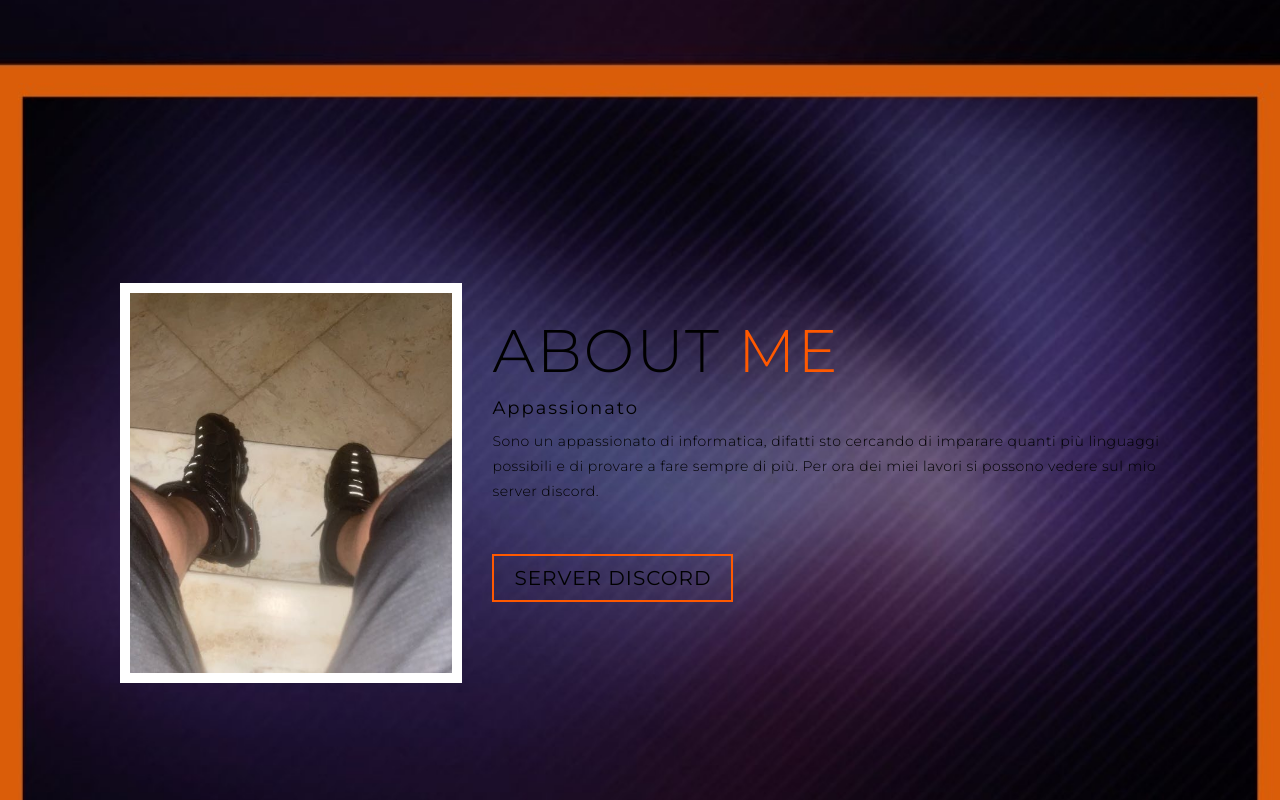
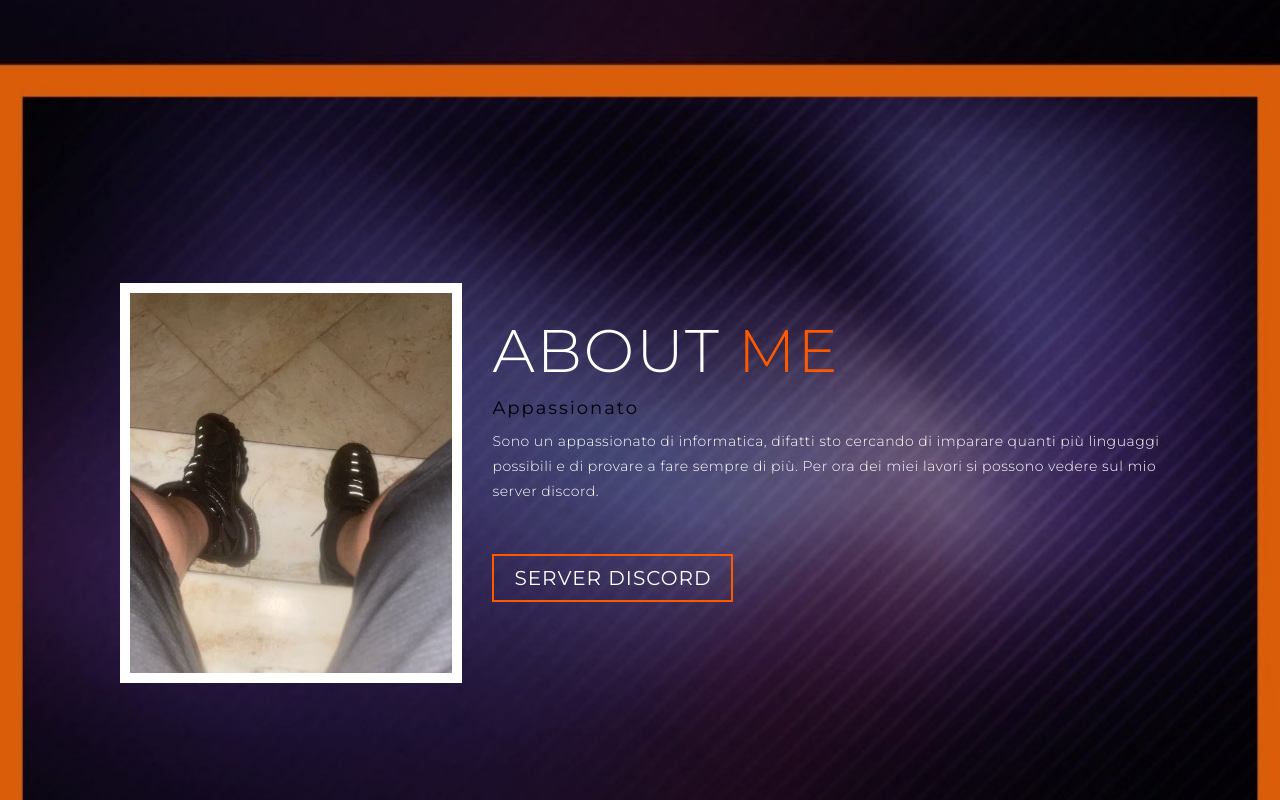
Before and after one commit to mattoilerdev/mattoil, a plain HTML site: page index.html in a window 1280 px wide. Shown: the part 2640-3440 px from the top of the page. Drawn offline with Linux system fonts and the light colour scheme.

Commit message:
Update style.css

```diff
--- a/style.css
+++ b/style.css
@@ -25,7 +25,7 @@ img {
 	object-fit: cover;
 }
 p {
-	color: black;
+	color: rgb(255, 255, 255);
 	font-size: 1.4rem;
 	margin-top: 5px;
 	line-height: 2.5rem;
@@ -35,7 +35,7 @@ p {
 .section-title {
 	font-size: 4rem;
 	font-weight: 300;
-	color: black;
+	color: rgb(255, 255, 255);
 	margin-bottom: 10px;
 	text-transform: uppercase;
 	letter-spacing: 0.2rem;
@@ -478,7 +478,7 @@ p {
 	margin-bottom: 20px;
 }
 #about .col-right .cta {
-	color: black;
+	color: rgb(255, 255, 255);
 	margin-bottom: 50px;
 	padding: 10px 20px;
 	font-size: 2rem;
@@ -542,6 +542,7 @@ p {
 	align-items: center;
 	flex-direction: column;
 	box-shadow: 0px 0px 18px 0 #0000002c;
+	background-color: white;
 	transition: 0.3s ease box-shadow;
 }
 #contact .contact-item:hover {
```
